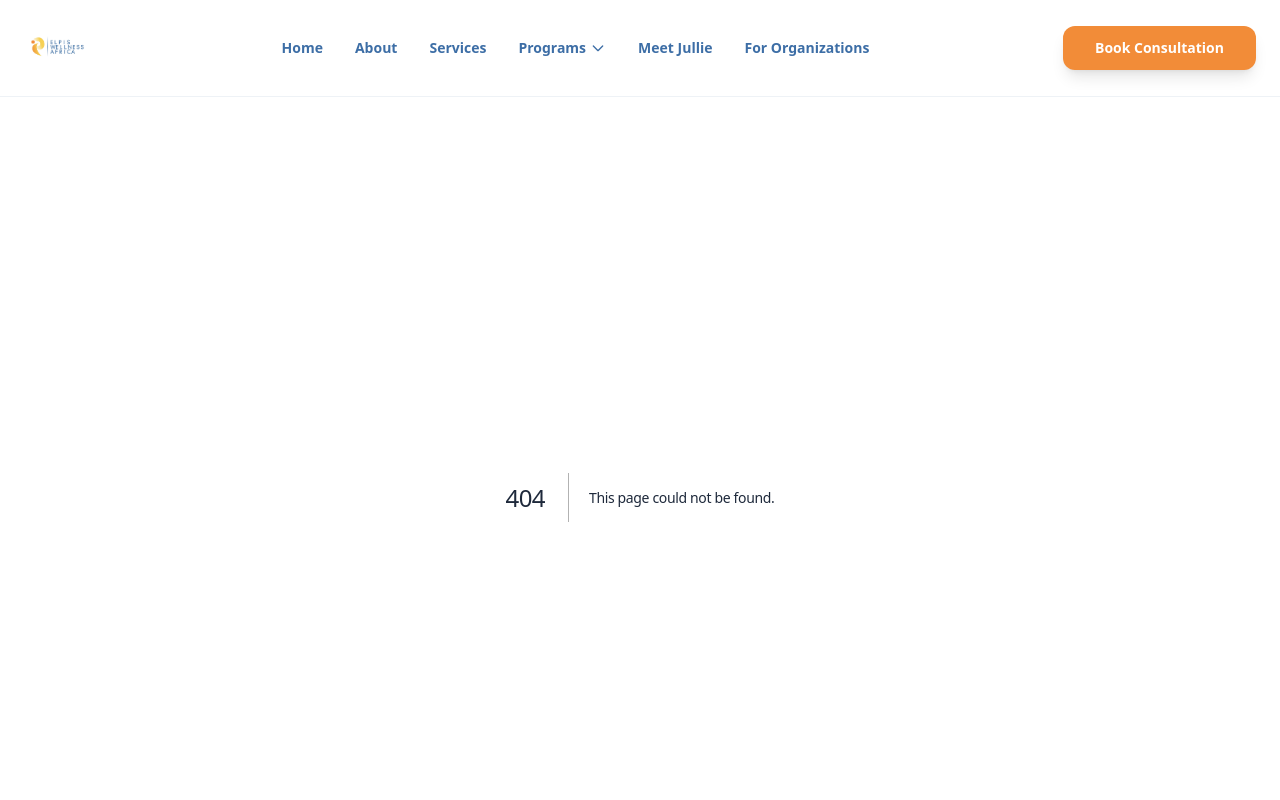
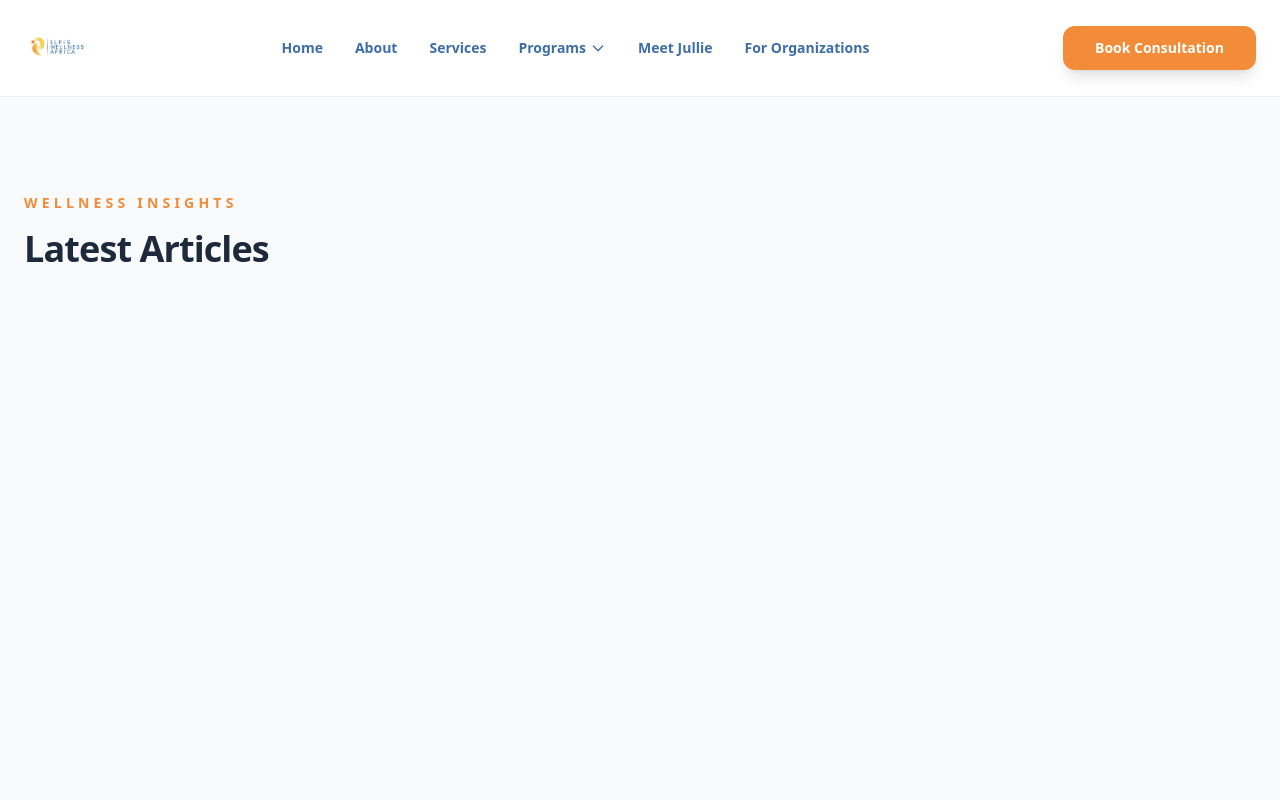
Before and after one commit to 50shadescode/elpis-wellness, a Next.js app: page /blog in a window 1280 px wide. Before the commit this address had no page. Shown: the top 800 px of the page. Built offline with nearby package versions, Linux system fonts and the light colour scheme.

Commit message:
feat: generate blog directory and dynamic slug architecture

```diff
--- /dev/null
+++ b/app/blog/[slug]/page.tsx
@@ -0,0 +1,12 @@
+export default function BlogPost({ params }: { params: { slug: string } }) {
+  return (
+    <main className="min-h-screen py-24 px-6">
+      <div className="max-w-3xl mx-auto">
+        <h1 className="text-4xl font-bold text-ink mb-8">Article: {params.slug}</h1>
+        <div className="prose prose-blue max-w-none">
+          {/* Content from Headless CMS will render here */}
+        </div>
+      </div>
+    </main>
+  );
+}
--- /dev/null
+++ b/app/blog/page.tsx
@@ -0,0 +1,13 @@
+export default function BlogHome() {
+  return (
+    <main className="min-h-screen py-24 bg-muted px-6">
+      <div className="max-w-7xl mx-auto">
+        <h2 className="text-sm font-bold text-brand-orange uppercase tracking-[0.3em] mb-4">
+          Wellness Insights
+        </h2>
+        <h1 className="text-4xl font-extrabold text-ink">Latest Articles</h1>
+        {/* We will fetch Sanity data here soon */}
+      </div>
+    </main>
+  );
+}
```
